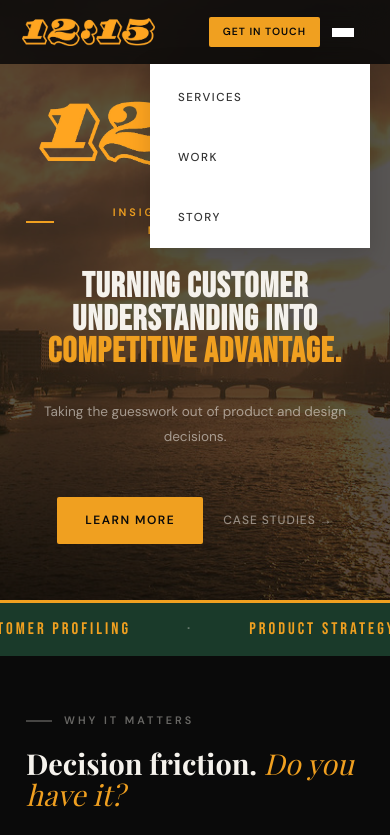
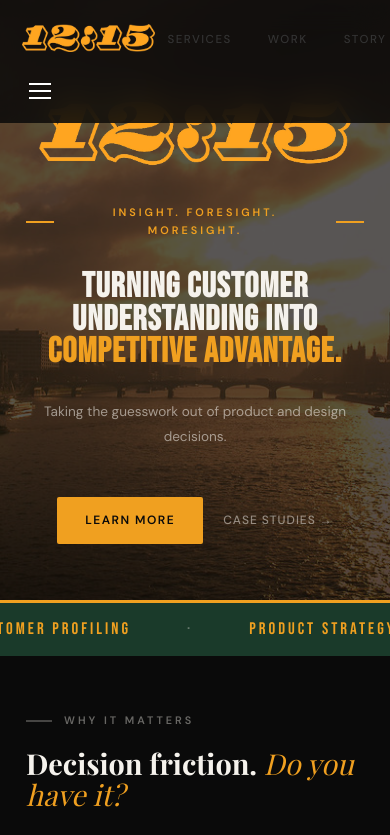
Before and after one commit to JoshTwelveFifteen/Website, a plain HTML site: page index.html in a window 390 px wide. Both pictures are taken after a click on the button "Open menu". Shown: the top 835 px of the page. Drawn offline with nearby package versions, Linux system fonts and the light colour scheme; a web font is replaced by a local one.

Commit message:
Minimal burger fix (closes #5)

```diff
--- a/index.html
+++ b/index.html
@@ -3,53 +3,13 @@
 <head>
 <style>
 @media (max-width: 768px) {
-    .burger {
-        display: block !important;
-        background: none;
-        border: none;
-        padding: 8px 6px;  /* Centers button */
-        display: flex;
-        flex-direction: column;
-        justify-content: center;
-        align-items: center;
-        width: 40px;
-        height: 40px;
-    }
-
-    /* PERFECTLY CENTERED WHITE LINES */
-    .burger span {
-        display: block !important;
-        width: 25px;
-        height: 3px !important;
-        margin: 0;
-        background: white !important;
-        transition: 0.3s;
-    }
-
-    .nav-links {
-        display: none !important;
-        position: absolute;
-        top: 100%;
-        right: 20px;
-        background: white;
-        min-width: 220px;
-        flex-direction: column;
-        padding: 20px;
-        box-shadow: 0 8px 25px rgba(0,0,0,0.15);
-        z-index: 999;
-    }
-
-    .nav-links.active {
-        display: flex !important;
-    }
-
-    .nav-links a {
-        color: #333 !important;
-        padding: 12px 8px !important;
-        text-decoration: none !important;
-    }
+    .burger span { background: white !important; }
+    .nav-links { display: none; }
+    .nav-links.active { display: flex !important; }
+    .nav-links, .nav-links a { color: #333 !important; }
 }
 </style>
+
 
 <meta charset="UTF-8">
 <meta name="viewport" content="width=device-width, initial-scale=1.0">
```
